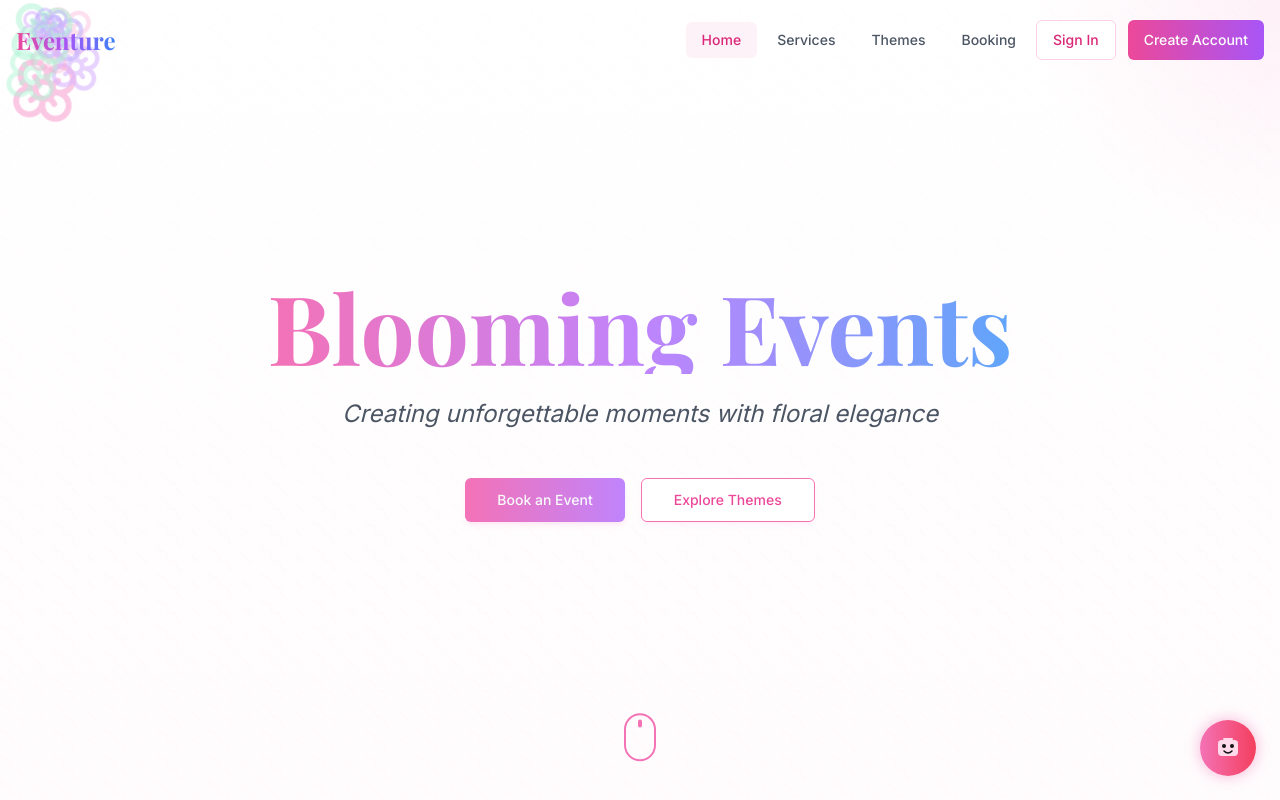
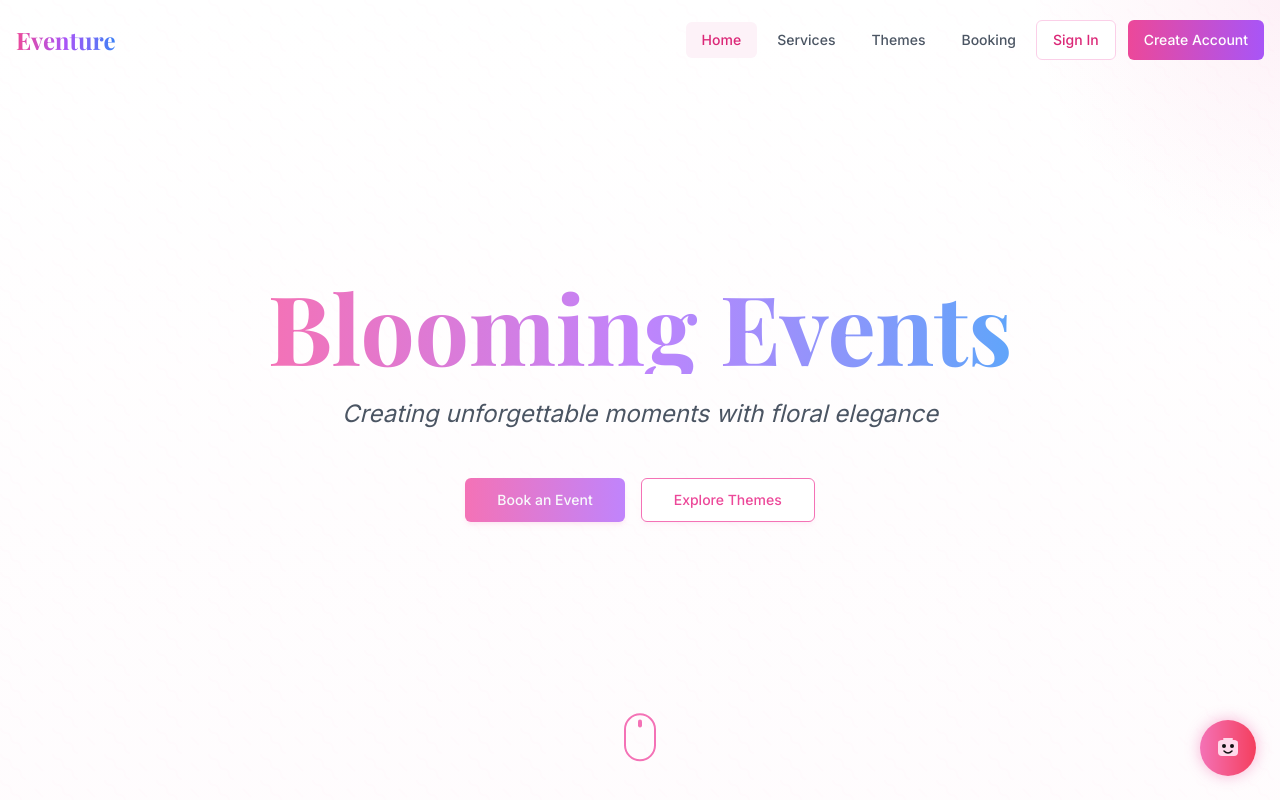
Before and after one commit to MaanyaRajan/vibrant-eventure, a React (Vite) app: page / in a window 1280 px wide. Shown: the top 800 px of the page. Built offline with nearby package versions, Linux system fonts and the light colour scheme.

Commit message:
Remove landing page flower elements
Removed the flower elements from the top left of the landing page.

```diff
--- a/src/pages/Home.tsx
+++ b/src/pages/Home.tsx
@@ -1,4 +1,3 @@
-
 import { useState, useEffect } from "react";
 import { Link } from "react-router-dom";
 import { Button } from "@/components/ui/button";
@@ -85,45 +84,8 @@ const Home = () => {
         <Navigation />
 
         <div className="relative flex-grow flex flex-col items-center justify-center overflow-hidden">
-          {/* Decorative flower elements */}
+          {/* Decorative flower elements - Removed floating flowers in the background */}
           <div className="absolute inset-0 floral-pattern opacity-30"></div>
-
-          {/* Floating flowers in the background */}
-          <div className="absolute inset-0 overflow-hidden">
-            {[...Array(12)].map((_, i) => (
-              <motion.div
-                key={i}
-                className="absolute"
-                initial={{
-                  x: `${Math.random() * 100}%`,
-                  y: `${Math.random() * 100}%`,
-                  opacity: 0.3 + Math.random() * 0.4
-                }}
-                animate={{
-                  y: [
-                    `${Math.random() * 100}%`,
-                    `${Math.random() * 100 - 10}%`,
-                    `${Math.random() * 100}%`
-                  ],
-                }}
-                transition={{
-                  duration: 10 + Math.random() * 20,
-                  repeat: Infinity,
-                  repeatType: "mirror"
-                }}
-              >
-                <Flower
-                  size={30 + Math.random() * 50}
-                  className={`animate-flower-spin ${
-                    i % 4 === 0 ? "text-floral-pink" :
-                    i % 4 === 1 ? "text-floral-lilac" :
-                    i % 4 === 2 ? "text-floral-mint" :
-                    "text-floral-lavender"
-                  }`}
-                />
-              </motion.div>
-            ))}
-          </div>
 
           <div className="relative z-10 text-center px-4 max-w-4xl mx-auto">
             <motion.h1
```
